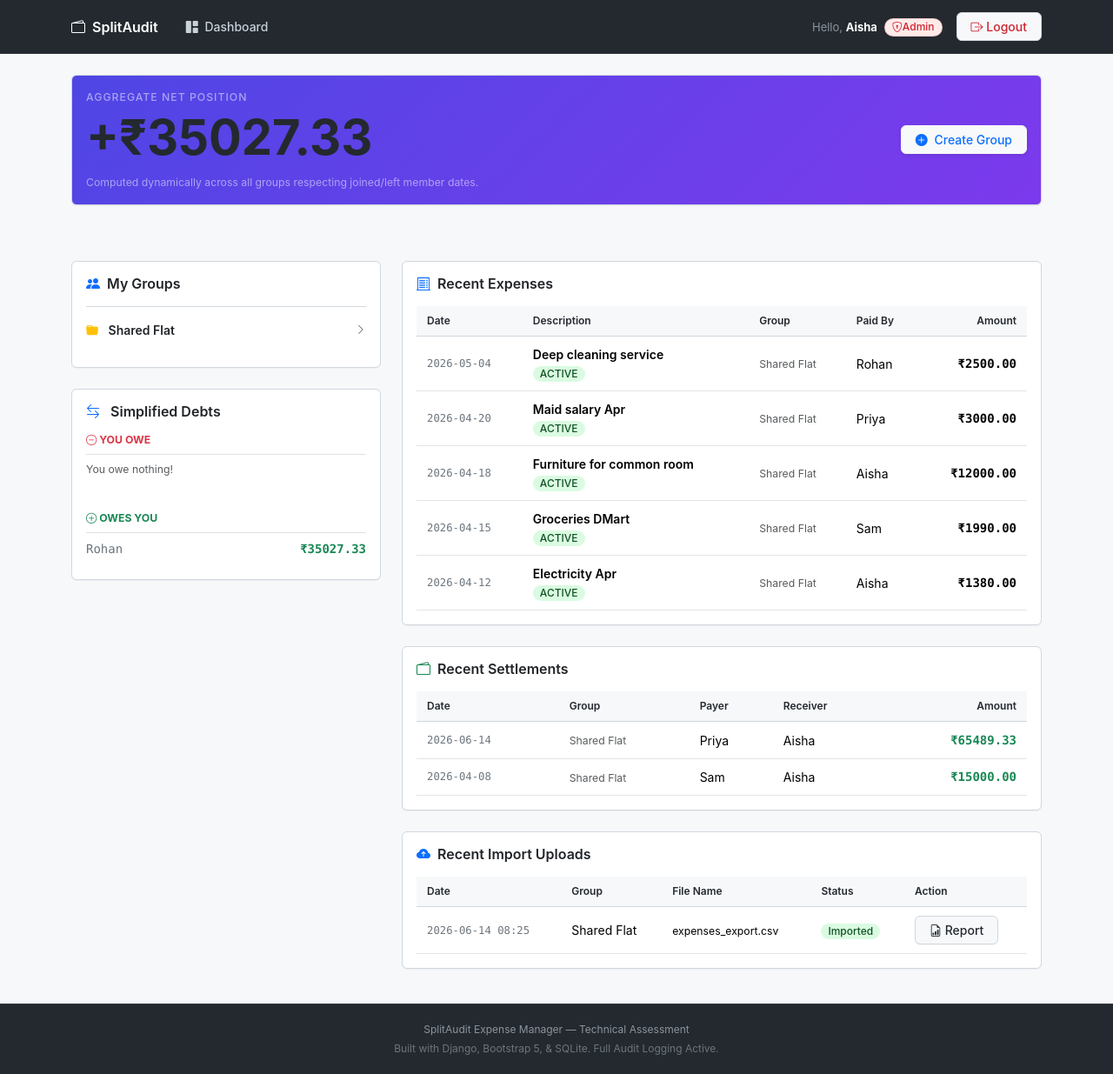
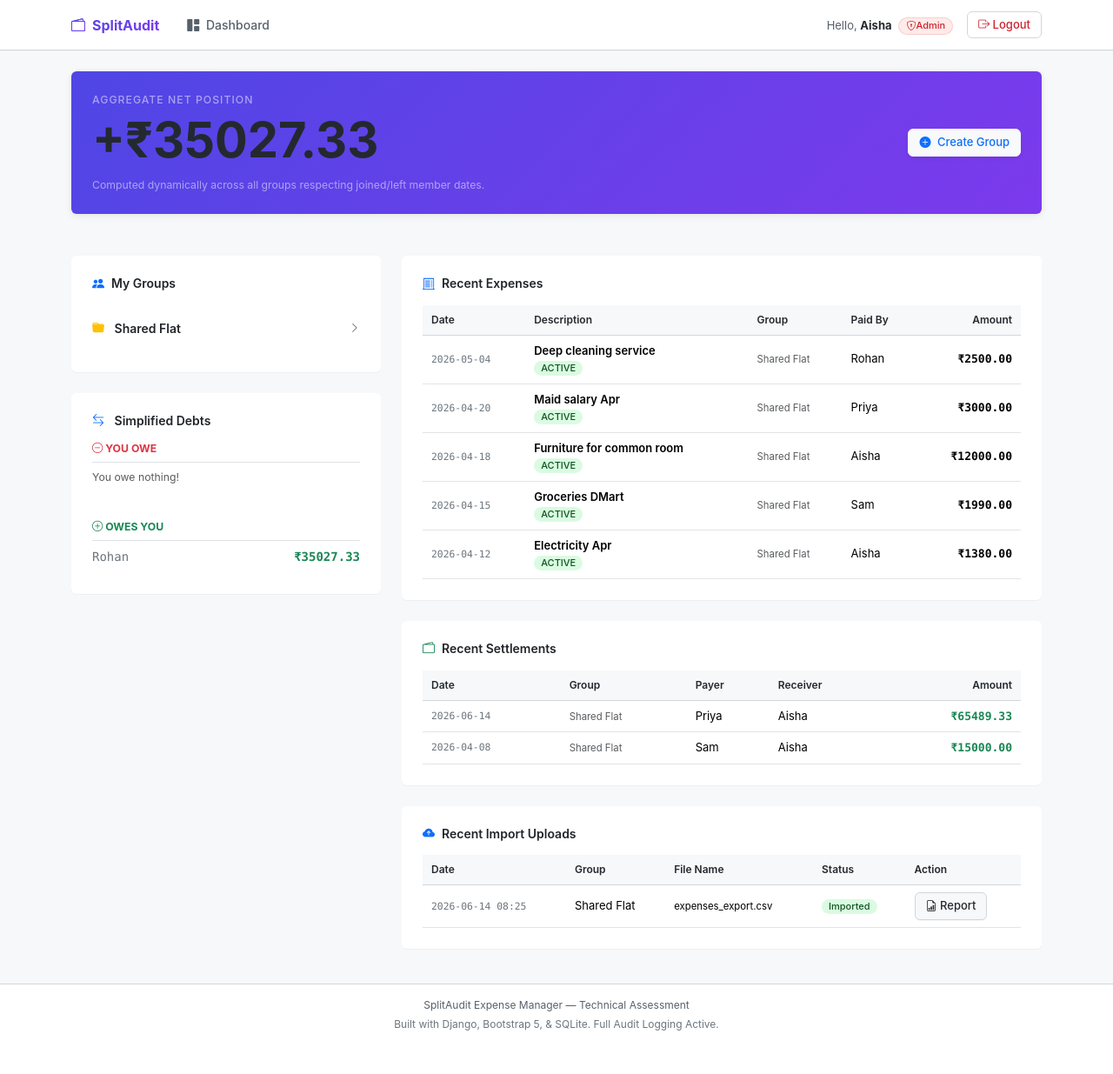
Before and after one commit to shane235k/P-SEA, a Django app: page / in a window 1280 px wide. Shown: the whole page at 87% size. After the commit the page ends 1185 px from the top, so only its background shows below. Run offline with Django 5.2, Linux system fonts and the light colour scheme; a user stored in the database is signed in; data comes from the database, SQL or seed files in the repository.

Commit message:
style: refine css layout, change navbar to white with gray border, and fix custom card gradients

```diff
--- a/templates/base.html
+++ b/templates/base.html
@@ -17,14 +17,14 @@
         :root {
             --primary-gradient: linear-gradient(135deg, #4f46e5 0%, #7c3aed 100%);
             --secondary-gradient: linear-gradient(135deg, #06b6d4 0%, #3b82f6 100%);
-            --bg-color: #f6f8fa; /* GitHub gray bg */
+            --bg-color: #f6f8fa; /* GitHub light gray bg */
             --border-color: #d0d7de; /* GitHub border color */
             --text-color: #24292f; /* GitHub body text */
             --text-muted: #57606a; /* GitHub gray text */
         }
 
         body {
-            font-family: -apple-system, BlinkMacSystemFont, "Segoe UI", Helvetica, Arial, sans-serif, "Apple Color Emoji", "Segoe UI Emoji";
+            font-family: -apple-system, BlinkMacSystemFont, "Segoe UI", Helvetica, Arial, sans-serif;
             background-color: var(--bg-color);
             color: var(--text-color);
             min-height: 100vh;
@@ -38,22 +38,22 @@
             font-weight: 600;
         }
 
-        h1 { font-size: 24px; }
-        h2 { font-size: 20px; }
-        h3 { font-size: 18px; }
-        h4 { font-size: 16px; }
+        h1 { font-size: 22px; }
+        h2 { font-size: 18px; }
+        h3 { font-size: 16px; }
+        h4 { font-size: 14px; }
 
-        /* GitHub Repo Header-style Breadcrumbs */
+        /* GitHub-style Breadcrumbs */
         .breadcrumb {
             background: transparent;
             padding: 0;
             margin-bottom: 8px;
-            font-size: 16px;
+            font-size: 15px;
         }
         .breadcrumb-item a {
             color: #0969da;
             text-decoration: none;
-            font-weight: 400;
+            font-weight: 500;
         }
         .breadcrumb-item a:hover {
             text-decoration: underline;
@@ -67,61 +67,68 @@
             color: #57606a;
         }
 
-        /* GitHub dark navbar header */
+        /* Clean White Header Navbar */
         .navbar {
-            background-color: #24292f !important; /* GitHub dark header */
-            border-bottom: 1px solid #30363d !important;
-            padding-top: 12px !important;
-            padding-bottom: 12px !important;
+            background-color: #ffffff !important;
+            border-bottom: 1px solid var(--border-color) !important;
+            padding-top: 10px !important;
+            padding-bottom: 10px !important;
+            box-shadow: 0 1px 0 rgba(27,31,36,0.02) !important;
         }
         .navbar-brand {
-            font-weight: 600;
-            color: #ffffff !important;
-            display: flex;
+            font-weight: 700;
+            color: #24292f !important;
+            display: inline-flex;
             align-items: center;
             font-size: 16px !important;
+            background: var(--primary-gradient);
+            -webkit-background-clip: text !important;
+            -webkit-text-fill-color: transparent !important;
         }
         .navbar-brand i {
-            color: #ffffff;
+            background: var(--primary-gradient);
+            -webkit-background-clip: text !important;
+            -webkit-text-fill-color: transparent !important;
         }
         .navbar .nav-link {
-            color: #c9d1d9 !important;
+            color: var(--text-muted) !important;
             font-size: 14px;
             font-weight: 500;
         }
         .navbar .nav-link:hover {
-            color: #ffffff !important;
+            color: var(--text-color) !important;
         }
         .navbar .text-secondary {
-            color: #8b949e !important;
+            color: var(--text-muted) !important;
             font-size: 13px;
         }
         .navbar .text-secondary strong {
-            color: #ffffff;
+            color: var(--text-color);
         }
 
         /* GitHub Box / Card Layout */
         .glass-card, .card {
-            background-color: #ffffff !important;
-            border: 1px solid var(--border-color) !important;
-            border-radius: 6px !important;
-            box-shadow: 0 1px 0 rgba(27,31,36,0.04) !important;
-            backdrop-filter: none !important;
-            transition: none !important;
-            padding: 16px !important;
+            background-color: #ffffff;
+            border: 1px solid var(--border-color);
+            border-radius: 6px;
+            box-shadow: 0 1px 0 rgba(27,31,36,0.04);
+            padding: 16px;
             margin-bottom: 16px;
         }
-        .glass-card:hover, .card:hover {
-            transform: none !important;
-            box-shadow: 0 1px 0 rgba(27,31,36,0.04) !important;
+
+        /* Specific override for white text header card on dashboard */
+        .balance-header-card {
+            border: none !important;
+            border-radius: 6px !important;
+            box-shadow: 0 2px 8px rgba(0, 0, 0, 0.08) !important;
         }
 
         /* GitHub Buttons */
         .btn {
             border-radius: 6px !important;
             font-weight: 500 !important;
-            font-size: 14px !important;
-            padding: 5px 16px !important;
+            font-size: 13px !important;
+            padding: 5px 12px !important;
             transition: background-color 0.2s cubic-bezier(0.3, 0, 0.5, 1) !important;
         }
         .btn-primary-grad {
@@ -149,7 +156,7 @@
             border-color: rgba(27,31,36,0.15) !important;
         }
         .btn-outline-success {
-            background-color: #f6f8fa !important;
+            background-color: #ffffff !important;
             border: 1px solid var(--border-color) !important;
             color: #1f883d !important;
         }
@@ -159,7 +166,7 @@
             border-color: #1f883d !important;
         }
         .btn-outline-danger {
-            background-color: #f6f8fa !important;
+            background-color: #ffffff !important;
             border: 1px solid var(--border-color) !important;
             color: #cf222e !important;
         }
@@ -183,7 +190,7 @@
         .badge {
             border-radius: 2em !important;
             padding: 3px 8px !important;
-            font-size: 12px !important;
+            font-size: 11px !important;
             font-weight: 500 !important;
             display: inline-flex;
             align-items: center;
@@ -221,6 +228,7 @@
             border-color: var(--border-color) !important;
             margin-bottom: 0;
             background-color: #ffffff;
+            font-size: 13px;
         }
         .table thead th {
             background-color: #f6f8fa !important;
@@ -229,10 +237,10 @@
             border-bottom: 1px solid var(--border-color) !important;
             text-transform: none !important;
             font-size: 12px;
-            padding: 8px 12px !important;
+            padding: 8px 10px !important;
         }
         .table tbody td {
-            padding: 10px 12px !important;
+            padding: 8px 10px !important;
             border-bottom: 1px solid #e1e4e8 !important;
         }
         .table-hover tbody tr:hover {
@@ -243,13 +251,14 @@
         .form-control, .form-select {
             border-radius: 6px !important;
             border: 1px solid var(--border-color) !important;
-            background-color: #f6f8fa !important;
-            font-size: 14px !important;
-            padding: 5px 12px !important;
+            background-color: #ffffff !important;
+            font-size: 13px !important;
+            padding: 5px 10px !important;
+            color: var(--text-color) !important;
         }
         .form-control:focus, .form-select:focus {
             border-color: #0969da !important;
-            box-shadow: 0 0 0 3px rgba(9,105,218,0.3) !important;
+            box-shadow: 0 0 0 3px rgba(9,105,218,0.15) !important;
             background-color: #ffffff !important;
         }
 
@@ -258,7 +267,7 @@
             font-family: ui-monospace, SFMono-Regular, SF Mono, Menlo, Consolas, "Liberation Mono", monospace !important;
             background-color: rgba(175,184,193,0.2) !important;
             color: var(--text-color) !important;
-            padding: 3px 6px !important;
+            padding: 2px 4px !important;
             border-radius: 6px !important;
             font-size: 12px !important;
         }
@@ -267,8 +276,8 @@
         .alert {
             border-radius: 6px !important;
             border: 1px solid var(--border-color) !important;
-            font-size: 14px;
-            padding: 12px 16px !important;
+            font-size: 13px;
+            padding: 10px 14px !important;
         }
         .alert-success {
             background-color: #dafbe1 !important;
@@ -288,10 +297,10 @@
 
         footer {
             margin-top: auto;
-            background-color: #24292f;
-            border-top: 1px solid #30363d;
-            color: #8b949e;
-            padding: 20px 0;
+            background-color: #ffffff;
+            border-top: 1px solid var(--border-color);
+            color: var(--text-muted);
+            padding: 15px 0;
             font-size: 12px;
         }
         footer p {
--- a/templates/groups/dashboard.html
+++ b/templates/groups/dashboard.html
@@ -7,7 +7,7 @@
 <div class="row mb-4 animate__animated animate__fadeIn">
     <!-- Balance Header Card -->
     <div class="col-md-12 mb-4">
-        <div class="card border-0 text-white p-4 shadow-sm" style="background: var(--primary-gradient); border-radius: 20px;">
+        <div class="balance-header-card text-white p-4 shadow-sm" style="background: var(--primary-gradient); border-radius: 6px;">
             <div class="row align-items-center">
                 <div class="col-md-8">
                     <p class="text-white-50 mb-1 fw-medium uppercase small" style="letter-spacing: 1px;">AGGREGATE NET POSITION</p>
```
